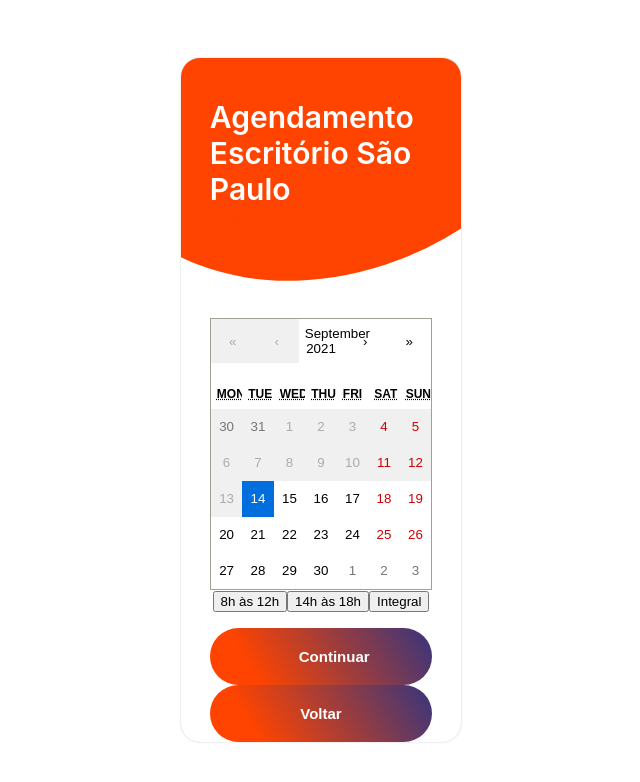
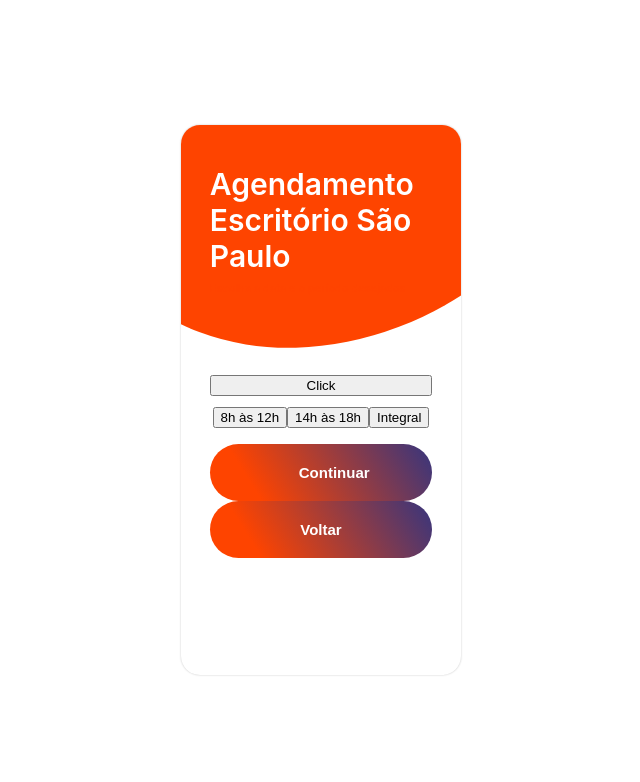
Before and after one commit to lilex82/Fcamara40, a React (Create React App) app in the folder web/: page /saopaulobooking in a window 1280 px wide. Shown: the top 782 px of the page, without its empty margins (319-959 px from the left). Built offline with nearby package versions, Linux system fonts and the light colour scheme.

Commit message:
Atualizada exibição do calendário

```diff
--- a/web/src/components/booking/saoPauloBooking.jsx
+++ b/web/src/components/booking/saoPauloBooking.jsx
@@ -21,6 +21,7 @@ export default function BookingSaoPaulo(props) {
         history.goBack()
       }
 
+    const [calendar, setCalendar] = useState(false);
     //react-calendar
 
     function onChange(nextValue) {
@@ -73,18 +74,19 @@ export default function BookingSaoPaulo(props) {
                 </S.HeaderContainer>
                 </S.TopContainer>
                 <S.InnerContainer>
+                <button onClick={() => setCalendar(!calendar)}>Click</button>
+
                     <BoxContainer>
-                        <Calendar
+                        {calendar ? <Calendar
                             onChange={onChange}
                             value={value}
                             minDate={new Date()}
-                        />
-
-                        <div>
+                        /> : <div>
                             <button value={morning} onClick={e => setTime(e.target.value)}>{morning}</button>
                             <button value={afternoon} onClick={e => setTime(e.target.value)}>{afternoon}</button>
                             <button value={fullTime} onClick={e => setTime(e.target.value)}>{fullTime}</button>
-                        </div>
+                        </div>   }
+
                         <Marginer direction="vertical" margin="1em" />
                         <Marginer direction="vertical" margin="1,5em" />
                         <SubmitButton type="submit" onClick={confirm}>Continuar</SubmitButton>
```
